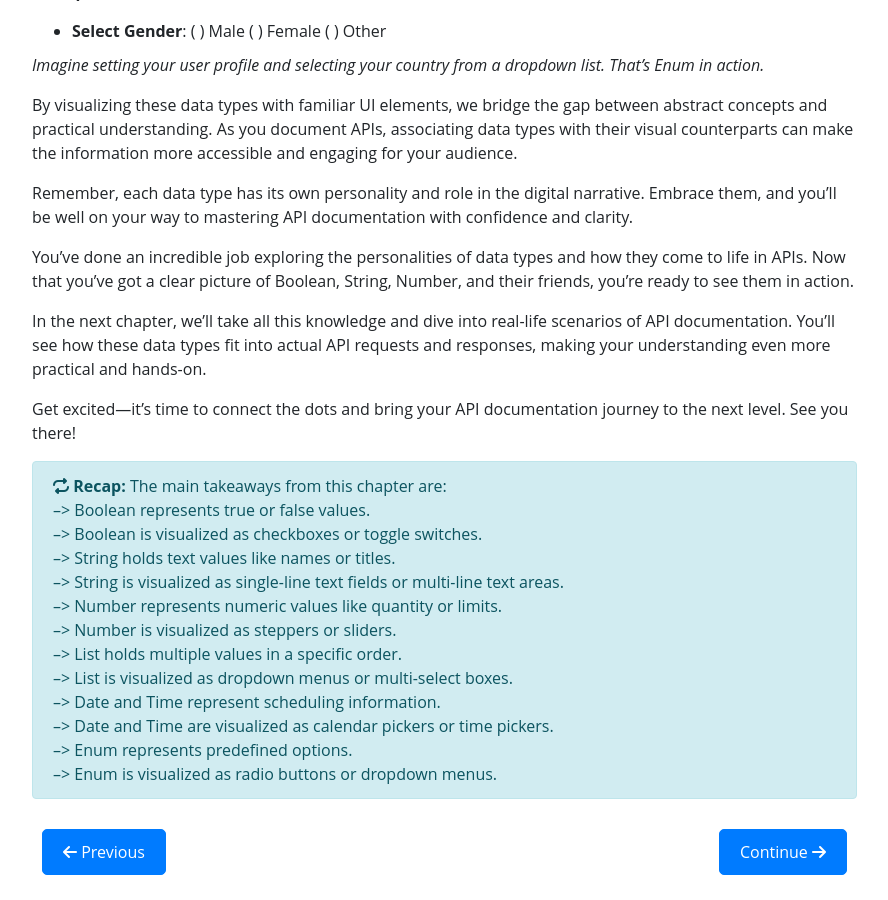
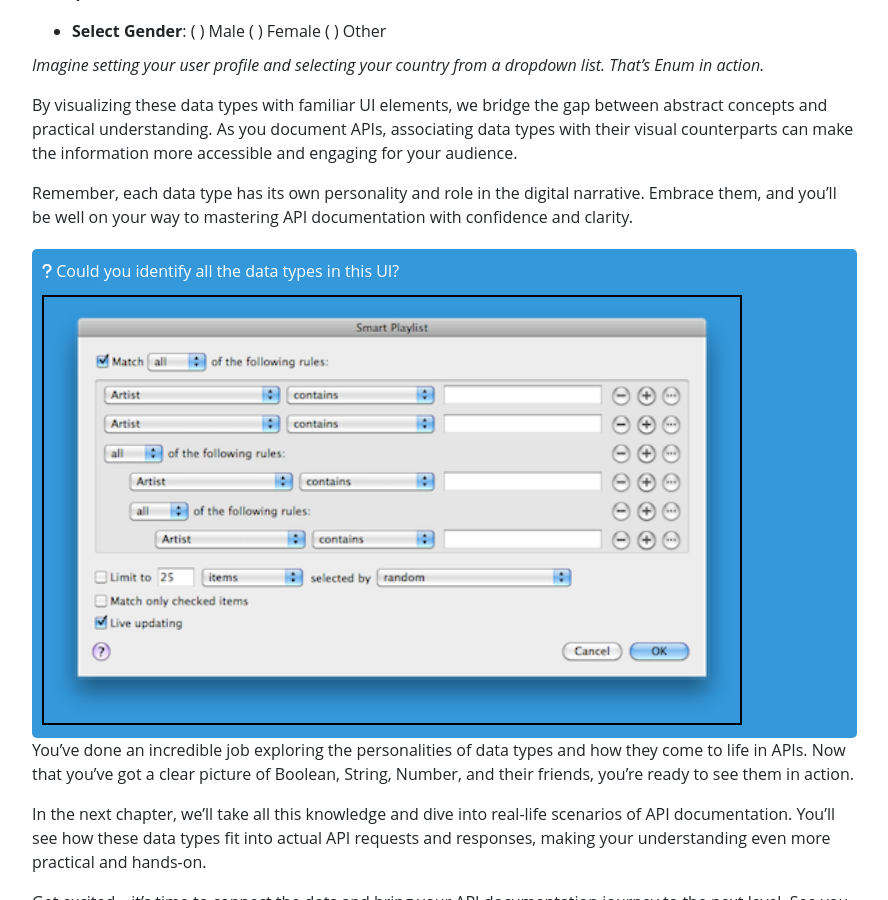
Before and after one commit to gautriv/apidocumentation, a Jekyll site: the page built from pages/mydoc/visualdatatypes.md, in a window 1280 px wide and 900 px high, scrolled down 2434 px. Shown: the whole window, without its empty margins (338-1226 px from the left). Built offline with Jekyll 4.4.1, drawn with Linux system fonts in a browser that asks for light colours; nearby versions of some CDN libraries; comment, search, counter and statistics services are not loaded.

Commit message:
Updated course

```diff
--- a/pages/mydoc/visualdatatypes.md
+++ b/pages/mydoc/visualdatatypes.md
@@ -115,6 +115,11 @@
 
 Remember, each data type has its own personality and role in the digital narrative. Embrace them, and you'll be well on your way to mastering API documentation with confidence and clarity.
 
+<div class="question-box">
+    <i class="fas fa-question"></i> Could you identify all the data types in this UI?
+    <img src="./images/data-types.png" alt="Data Types">
+</div>
+
 You’ve done an incredible job exploring the personalities of data types and how they come to life in APIs. Now that you’ve got a clear picture of Boolean, String, Number, and their friends, you’re ready to see them in action.
 
 In the next chapter, we’ll take all this knowledge and dive into real-life scenarios of API documentation. You’ll see how these data types fit into actual API requests and responses, making your understanding even more practical and hands-on.
```
Also changed, not shown: images/data-types.png (added).
